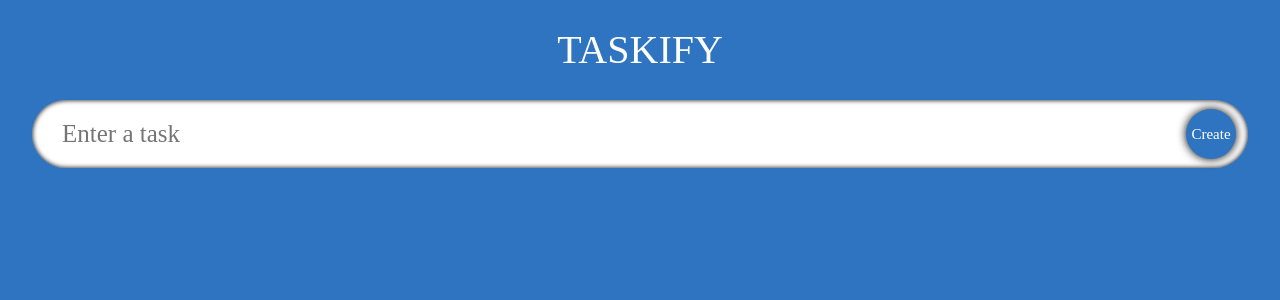
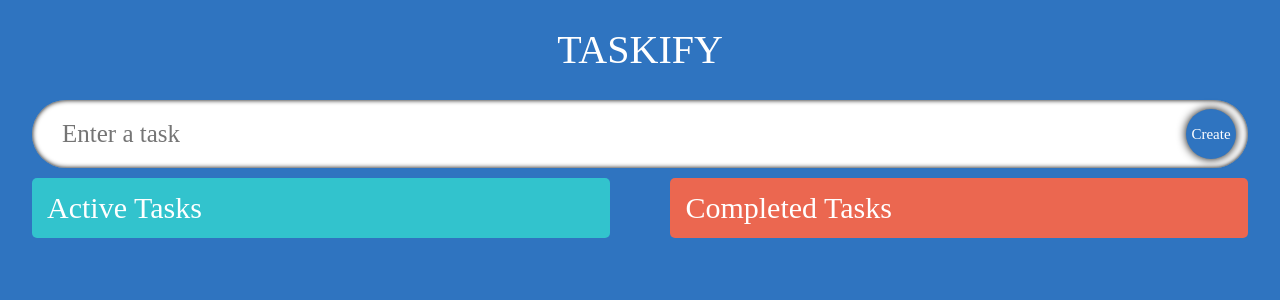
Before and after one commit to romAYAYA/todo-react-ts, a React (Vite) app: page / in a window 1280 px wide. Shown: the top 300 px of the page. Built offline with nearby package versions, Linux system fonts and the light colour scheme; a web font is replaced by a local one.

Commit message:
dnd logic added. dnd styling left

```diff
--- a/package.json
+++ b/package.json
@@ -10,7 +10,9 @@
     "preview": "vite preview"
   },
   "dependencies": {
+    "@types/react-beautiful-dnd": "^13.1.4",
     "react": "^18.2.0",
+    "react-beautiful-dnd": "^13.1.1",
     "react-dom": "^18.2.0",
     "react-icons": "^4.11.0"
   },
--- a/src/components/SingleTodo/SingleTodo.css
+++ b/src/components/SingleTodo/SingleTodo.css
@@ -35,12 +35,6 @@
   background: none;
 }
 
-@media (max-width: 1200px) {
-  .singleTodo {
-    width: 45%;
-  }
-}
-
 @media (max-width: 700px) {
   .singleTodo {
     width: 95%;
--- a/src/components/SingleTodo/SingleTodo.tsx
+++ b/src/components/SingleTodo/SingleTodo.tsx
@@ -1,4 +1,6 @@
 import { useRef, useState, useEffect } from 'react'
+
+import { Draggable } from 'react-beautiful-dnd'
 
 import { Todo } from '../../model'
 
@@ -7,12 +9,13 @@ import { AiFillEdit, AiFillDelete, AiFillSave } from 'react-icons/ai'
 import './SingleTodo.css'
 
 interface Props {
+  index: number
   todo: Todo
   todos: Todo[]
   setTodos: React.Dispatch<React.SetStateAction<Todo[]>>
 }
 
-const SingleTodo: React.FC<Props> = ({ todo, todos, setTodos }) => {
+const SingleTodo: React.FC<Props> = ({ index, todo, todos, setTodos }) => {
   const [edit, setEdit] = useState<boolean>(false)
   const [editTodo, setEditTodo] = useState<string>(todo.todo)
 
@@ -45,7 +48,15 @@ const SingleTodo: React.FC<Props> = ({ todo, todos, setTodos }) => {
   }, [edit])
 
   return (
-    <form className="singleTodo" onSubmit={(e) => handleEdit(e, todo.id)}>
+    <Draggable draggableId={todo.id.toString()} index={index}>
+      {(provided) => (
+        <form
+          className="singleTodo"
+          onSubmit={(e) => handleEdit(e, todo.id)}
+          {...provided.draggableProps}
+          {...provided.dragHandleProps}
+          ref={provided.innerRef}
+        >
           {edit ? (
             <input
               className="singleTodo__input--edit"
@@ -77,6 +88,8 @@ const SingleTodo: React.FC<Props> = ({ todo, todos, setTodos }) => {
             </span>
           </div>
         </form>
+      )}
+    </Draggable>
   )
 }
 export default SingleTodo
--- a/src/components/TodoList/TodoList.css
+++ b/src/components/TodoList/TodoList.css
@@ -1,8 +1,27 @@
+.container {
+  display: flex;
+  width: 95%;
+  margin-top: 10px;
+  justify-content: space-between;
+  align-items: flex-start;
+}
+
+.todoList__heading {
+  font-size: 30px;
+  color: white;
+}
+
 .todoList {
   display: flex;
-  justify-content: space-between;
-  flex-wrap: wrap;
-  width: 90%;
+  flex-direction: column;
+  width: 47.5%;
+  border-radius: 5px;
+  padding: 15px;
+  background-color: rgb(50, 195, 205);
+}
+
+.remove {
+  background-color: rgb(235, 103, 80);
 }
 
 @media (max-width: 700px) {
@@ -10,4 +29,9 @@
     width: 95%;
     margin-bottom: 10px;
   }
+
+  .container {
+    width: 95%;
+    flex-direction: column;
+  }
 }
--- a/src/components/TodoList/TodoList.tsx
+++ b/src/components/TodoList/TodoList.tsx
@@ -1,3 +1,4 @@
+import { Droppable } from 'react-beautiful-dnd'
 import { Todo } from '../../model'
 import SingleTodo from '../SingleTodo'
 
@@ -6,19 +7,62 @@ import './TodoList.css'
 interface Props {
   todos: Todo[]
   setTodos: React.Dispatch<React.SetStateAction<Todo[]>>
+  completedTodos: Todo[]
+  setCompletedTodos: React.Dispatch<React.SetStateAction<Todo[]>>
 }
 
-const TodoList: React.FC<Props> = ({ todos, setTodos }) => {
+const TodoList: React.FC<Props> = ({
+  todos,
+  setTodos,
+  completedTodos,
+  setCompletedTodos,
+}) => {
   return (
-    <div className="todoList">
-      {todos.map((todo) => (
+    <div className="container">
+      <Droppable droppableId="TodosList">
+        {(provided) => (
+          <div
+            className="todoList"
+            ref={provided.innerRef}
+            {...provided.droppableProps}
+          >
+            <span className="todoList__heading">Active Tasks</span>
+            {todos.map((todo, index) => (
               <SingleTodo
+                index={index}
                 todo={todo}
+                todos={todos}
                 key={todo.id}
-          todos={todos}
                 setTodos={setTodos}
               />
             ))}
+            {provided.placeholder}
+          </div>
+        )}
+      </Droppable>
+
+      <Droppable droppableId="TodosRemove">
+        {(provided) => (
+          <div
+            className="todoList remove"
+            ref={provided.innerRef}
+            {...provided.droppableProps}
+          >
+            <span className="todoList__heading">Completed Tasks</span>
+            {completedTodos.map((todo, index) => (
+              <SingleTodo
+                index={index}
+                todo={todo}
+                todos={completedTodos}
+                key={todo.id}
+                setTodos={setCompletedTodos}
+              />
+            ))}
+            {provided.placeholder}
+
+          </div>
+        )}
+      </Droppable>
     </div>
   )
 }
--- a/src/index.css
+++ b/src/index.css
@@ -39,8 +39,7 @@ body {
   -moz-text-size-adjust: 100%;
   -webkit-text-size-adjust: 100%;
   scroll-behavior: smooth;
-  background-color: hsla(238, 22%, 27%, 1);
-}
+  }
 input,
 button,
 textarea {
--- a/src/pages/tasksPage/tasksPage.tsx
+++ b/src/pages/tasksPage/tasksPage.tsx
@@ -1,4 +1,6 @@
 import { useState } from 'react'
+
+import { DragDropContext, DropResult } from 'react-beautiful-dnd'
 
 import InputField from '../../components/InputField'
 import TodoList from '../../components/TodoList'
@@ -10,6 +12,7 @@ import './TasksPage.css'
 const TasksPage: React.FC = () => {
   const [todo, setTodo] = useState<string>('')
   const [todos, setTodos] = useState<Todo[]>([])
+  const [completedTodos, setCompletedTodos] = useState<Todo[]>([])
 
   const handleAdd = (e: React.FormEvent) => {
     e.preventDefault()
@@ -20,12 +23,55 @@ const TasksPage: React.FC = () => {
     }
   }
 
+  const onDragEnd = (result: DropResult) => {
+    const { destination, source } = result
+
+    if (!destination) {
+      return
+    }
+
+    if (
+      destination.droppableId === source.droppableId &&
+      destination.index === source.index
+    ) {
+      return
+    }
+
+    let add
+    const active = todos
+    const complete = completedTodos
+
+    if (source.droppableId === 'TodosList') {
+      add = active[source.index]
+      active.splice(source.index, 1)
+    } else {
+      add = complete[source.index]
+      complete.splice(source.index, 1)
+    }
+
+    if (destination.droppableId === 'TodosList') {
+      active.splice(destination.index, 0, add)
+    } else {
+      complete.splice(destination.index, 0, add)
+    }
+
+    setCompletedTodos(complete)
+    setTodos(active)
+  }
+
   return (
-    <div className="tasksPage">
-      <p className="heading">Taskify</p>
-      <InputField todo={todo} setTodo={setTodo} handleAdd={handleAdd} />
-      <TodoList todos={todos} setTodos={setTodos} />
-    </div>
+    <DragDropContext onDragEnd={onDragEnd}>
+      <div className="tasksPage">
+        <p className="heading">Taskify</p>
+        <InputField todo={todo} setTodo={setTodo} handleAdd={handleAdd} />
+        <TodoList
+          todos={todos}
+          setTodos={setTodos}
+          completedTodos={completedTodos}
+          setCompletedTodos={setCompletedTodos}
+        />
+      </div>
+    </DragDropContext>
   )
 }
 export default TasksPage
```
Also changed, not shown: 1 other file (tests, documents, lock files or other folders). Lines whose indentation alone changed are shown as unchanged.
